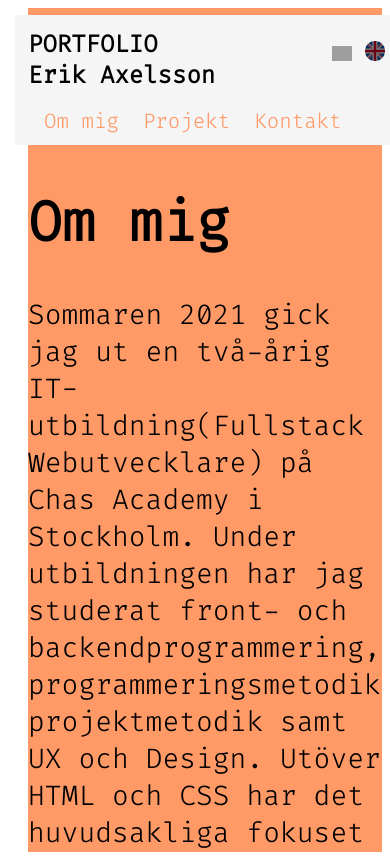
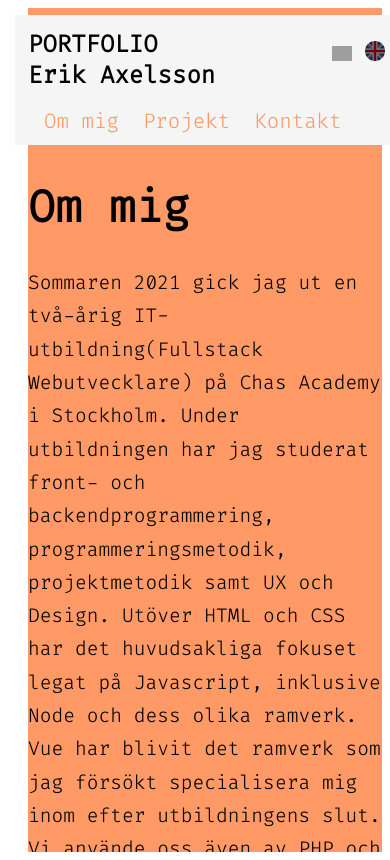
Before and after one commit to erax83/portfolio, a Vue app: page / in a window 390 px wide. Built offline with nearby package versions, Linux system fonts and the light colour scheme; grey boxes are pictures that could not be loaded; a web font is replaced by a local one.

Commit message:
Add styling.

```diff
--- a/src/App.vue
+++ b/src/App.vue
@@ -90,6 +90,22 @@ html,
 body {
   /* max-width: 100%; */
   background: white;
+}
+
+main h1 {
+  font-size: 2em;
+}
+
+main h2 {
+  font-size: 0.8em;
+}
+
+main p {
+  line-height: 1.7em;
+}
+
+p {
+  font-size: 0.8em;
 }
 
 #app {
@@ -204,12 +220,14 @@ nav a:hover {
   }
 
   .main-section {
-    padding-top: 5em;
+    padding-top: 4em;
   }
 }
 
 @media only screen and (max-width: 900px) {
   nav {
+    top: 20px;
+    left: 20px;
     width: 420px;
   }
 
@@ -223,7 +241,7 @@ nav a:hover {
   }
 
   .main-section {
-    padding-top: 7em;
+    padding-top: 6.5em;
   }
 
   #flags {
@@ -247,6 +265,14 @@ nav a:hover {
     font-size: 1.3em;
   }
 
+  main h1 {
+    font-size: 1.6em;
+  }
+
+  main p {
+    font-size: 0.7em;;
+  }
+
   #main-container {
     padding-left: 20px;
     margin-left: 0px;
--- a/src/components/About.vue
+++ b/src/components/About.vue
@@ -67,6 +67,10 @@ export default {
 </script>
 
 <style scoped>
+/* h1 {
+  font-size: 5em;;
+} */
+
 #name-and-pic {
   line-height: 0em;
 }
--- a/src/components/Projects.vue
+++ b/src/components/Projects.vue
@@ -1,7 +1,7 @@
 <template>
   <div class="project-component">
     <div class="lang-swe" v-if="this.$store.state.swedish == true">
-      <h1>Projekt SVENSKA</h1>
+      <h1>Projekt</h1>
       <div>
         <h2>Portfolio</h2>
         <p>
@@ -14,6 +14,7 @@
           Lorem ipsum dolor sit amet consectetur adipisicing elit. Maxime,
           ratione.
         </p>
+        <p>Länk: www...</p>
       </div>
       <div>
         <h2>???</h2>
@@ -21,10 +22,11 @@
           Lorem ipsum dolor sit amet consectetur adipisicing elit. Suscipit,
           enim?
         </p>
+        <p>Länk: www...</p>
       </div>
     </div>
     <div class="lang-eng" v-if="this.$store.state.swedish == false">
-      <h1>Projects ENGLISH</h1>
+      <h1>Projects</h1>
       <div>
         <h2>Portfolio</h2>
         <p>
```
